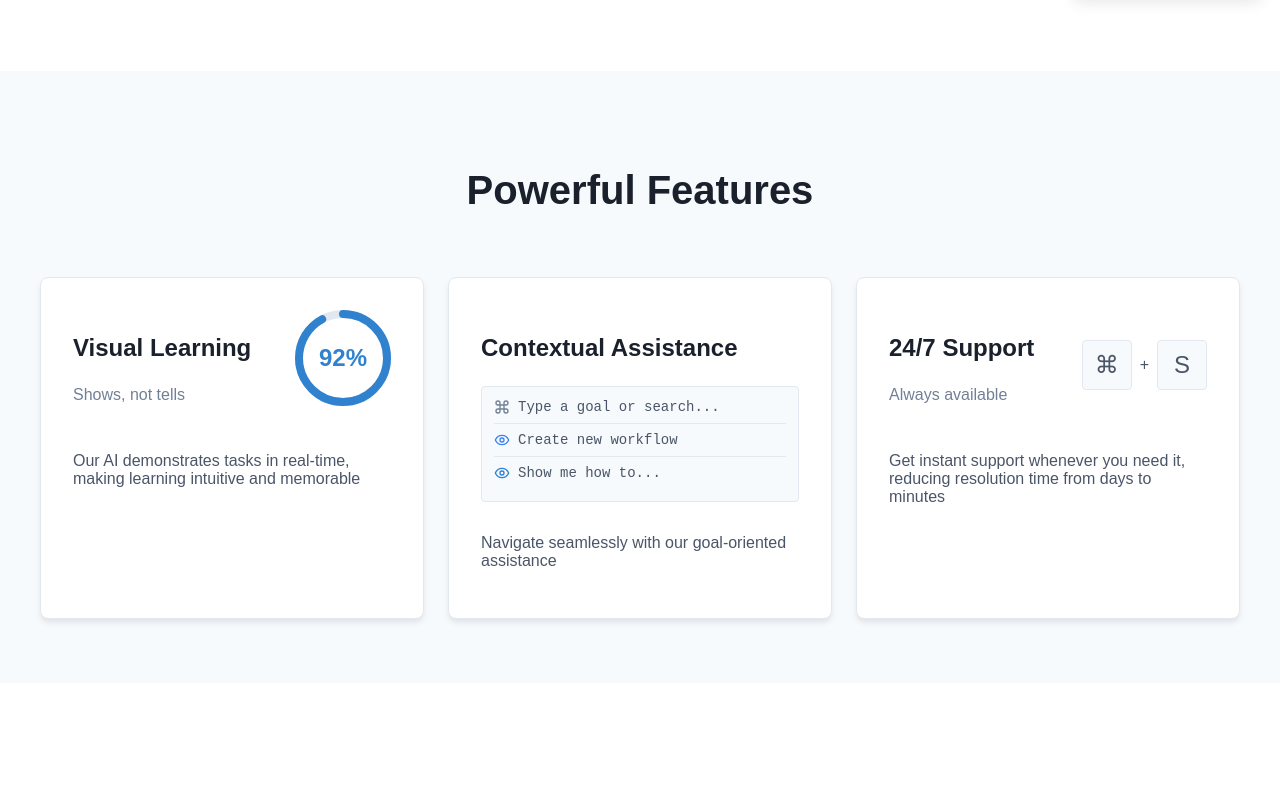
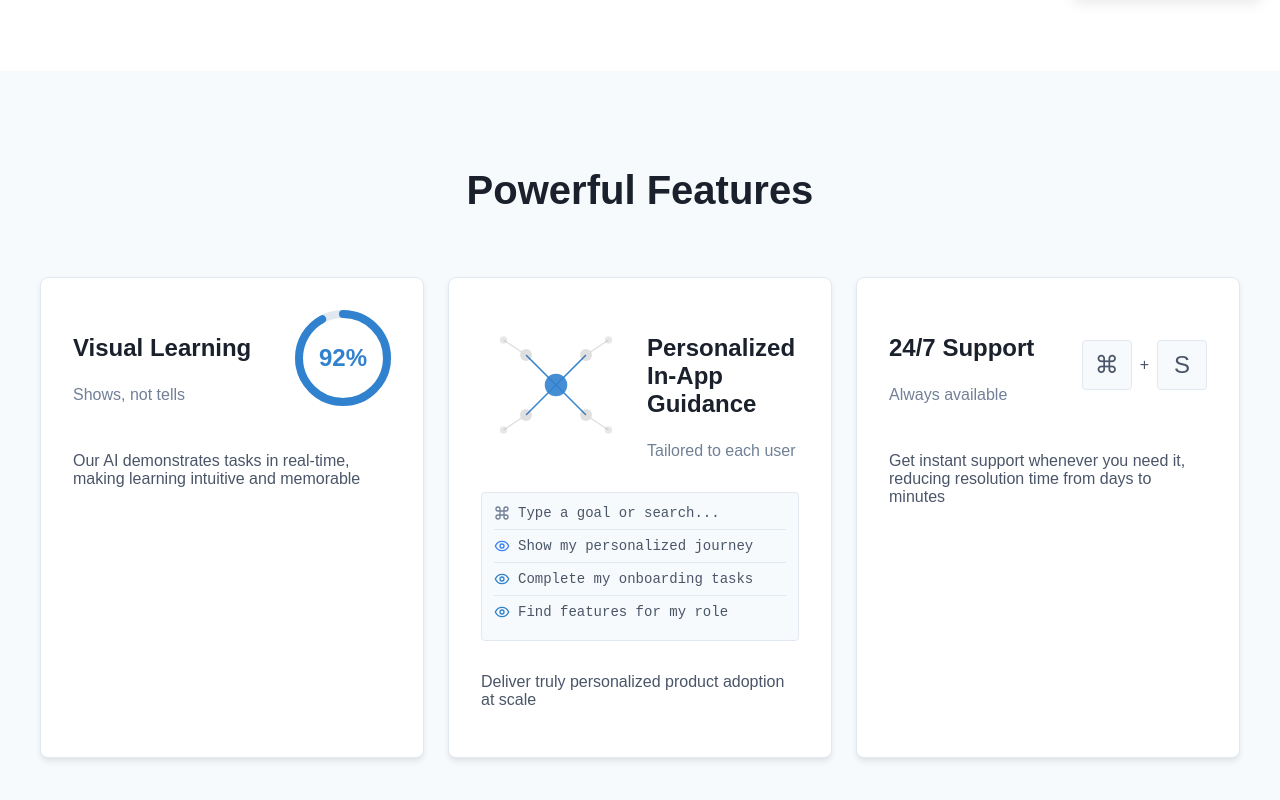
Before and after one commit to dtan8028/ai-csm-landingpage, a React (Create React App) app: page / in a window 1280 px wide. Shown: the part 649-1449 px from the top of the page. Before the commit the page ends 1332 px from the top, so only its background shows below. Built offline with nearby package versions, Linux system fonts and the light colour scheme.

Commit message:
Update App.js

```diff
--- a/src/App.js
+++ b/src/App.js
@@ -1,5 +1,5 @@
 import React from 'react';
-import { ArrowRight, Command, Eye } from 'lucide-react';
+import { ArrowRight, Command, Eye, Network } from 'lucide-react';
 
 const App = () => {
   // Custom CircularProgressBar component
@@ -52,6 +52,44 @@ const App = () => {
         >
           {text}
         </div>
+      </div>
+    );
+  };
+
+  // Network Diagram Component
+  const NetworkDiagram = ({ size = 150 }) => {
+    return (
+      <div style={{ width: size, height: size, position: 'relative', marginRight: '1rem' }}>
+        <svg width={size} height={size} viewBox="0 0 200 200">
+          {/* Central node */}
+          <circle cx="100" cy="100" r="15" fill="#3182ce" opacity="0.9"/>
+
+          {/* Connecting paths and nodes */}
+          <line x1="100" y1="100" x2="60" y2="60" stroke="#3182ce" strokeWidth="2"/>
+          <circle cx="60" cy="60" r="8" fill="#666666" opacity="0.2"/>
+
+          <line x1="100" y1="100" x2="140" y2="60" stroke="#3182ce" strokeWidth="2"/>
+          <circle cx="140" cy="60" r="8" fill="#666666" opacity="0.2"/>
+
+          <line x1="100" y1="100" x2="60" y2="140" stroke="#3182ce" strokeWidth="2"/>
+          <circle cx="60" cy="140" r="8" fill="#666666" opacity="0.2"/>
+
+          <line x1="100" y1="100" x2="140" y2="140" stroke="#3182ce" strokeWidth="2"/>
+          <circle cx="140" cy="140" r="8" fill="#666666" opacity="0.2"/>
+
+          {/* Secondary connections */}
+          <line x1="60" y1="60" x2="30" y2="40" stroke="#dddddd" strokeWidth="1.5"/>
+          <circle cx="30" cy="40" r="5" fill="#666666" opacity="0.15"/>
+
+          <line x1="140" y1="60" x2="170" y2="40" stroke="#dddddd" strokeWidth="1.5"/>
+          <circle cx="170" cy="40" r="5" fill="#666666" opacity="0.15"/>
+
+          <line x1="60" y1="140" x2="30" y2="160" stroke="#dddddd" strokeWidth="1.5"/>
+          <circle cx="30" cy="160" r="5" fill="#666666" opacity="0.15"/>
+
+          <line x1="140" y1="140" x2="170" y2="160" stroke="#dddddd" strokeWidth="1.5"/>
+          <circle cx="170" cy="160" r="5" fill="#666666" opacity="0.15"/>
+        </svg>
       </div>
     );
   };
@@ -317,6 +355,15 @@ const App = () => {
     shortcutPlus: {
       margin: '0 0.5rem',
       color: '#4a5568'
+    },
+    // New style for the personalized guidance card with network diagram
+    personalizedHeader: {
+      display: 'flex',
+      alignItems: 'flex-start',
+      marginBottom: '1rem'
+    },
+    personalizedContent: {
+      flex: 1
     }
   };
 
@@ -416,10 +463,16 @@ const App = () => {
               </p>
             </div>
 
-            {/* Feature 2: Contextual Assistance */}
+            {/* Feature 2: Personalized In App Guidance - NOW WITH NETWORK DIAGRAM */}
             <div style={styles.featureCard}>
-              <div>
-                <h3 style={styles.featureTitle}>Contextual Assistance</h3>
+              <div style={styles.personalizedHeader}>
+                <NetworkDiagram />
+                <div style={styles.personalizedContent}>
+                  <h3 style={styles.featureTitle}>Personalized In-App Guidance</h3>
+                  <p style={styles.featureSubtitle}>Tailored to each user</p>
+                </div>
+              </div>
+
               <div style={styles.commandBox}>
                 <div style={styles.commandRow}>
                   <Command style={{ width: '1rem', height: '1rem', marginRight: '0.5rem', color: '#718096' }} />
@@ -428,19 +481,24 @@ const App = () => {
                 <div style={styles.commandDivider}>
                   <div style={styles.commandRow}>
                     <Eye style={{ width: '1rem', height: '1rem', marginRight: '0.5rem', color: '#3b82f6' }} />
-                      <span style={{ color: '#4a5568' }}>Create new workflow</span>
+                    <span style={{ color: '#4a5568' }}>Show my personalized journey</span>
                   </div>
                 </div>
                 <div style={styles.commandDivider}>
                   <div style={styles.commandRow}>
                     <Eye style={{ width: '1rem', height: '1rem', marginRight: '0.5rem', color: '#3182ce' }} />
-                      <span style={{ color: '#4a5568' }}>Show me how to...</span>
+                    <span style={{ color: '#4a5568' }}>Complete my onboarding tasks</span>
                   </div>
+                </div>
+                <div style={styles.commandDivider}>
+                  <div style={styles.commandRow}>
+                    <Eye style={{ width: '1rem', height: '1rem', marginRight: '0.5rem', color: '#3182ce' }} />
+                    <span style={{ color: '#4a5568' }}>Find features for my role</span>
                   </div>
                 </div>
               </div>
               <p style={styles.featureDesc}>
-                Navigate seamlessly with our goal-oriented assistance
+                Deliver truly personalized product adoption at scale
               </p>
             </div>
 
```
Lines whose indentation alone changed are shown as unchanged.
